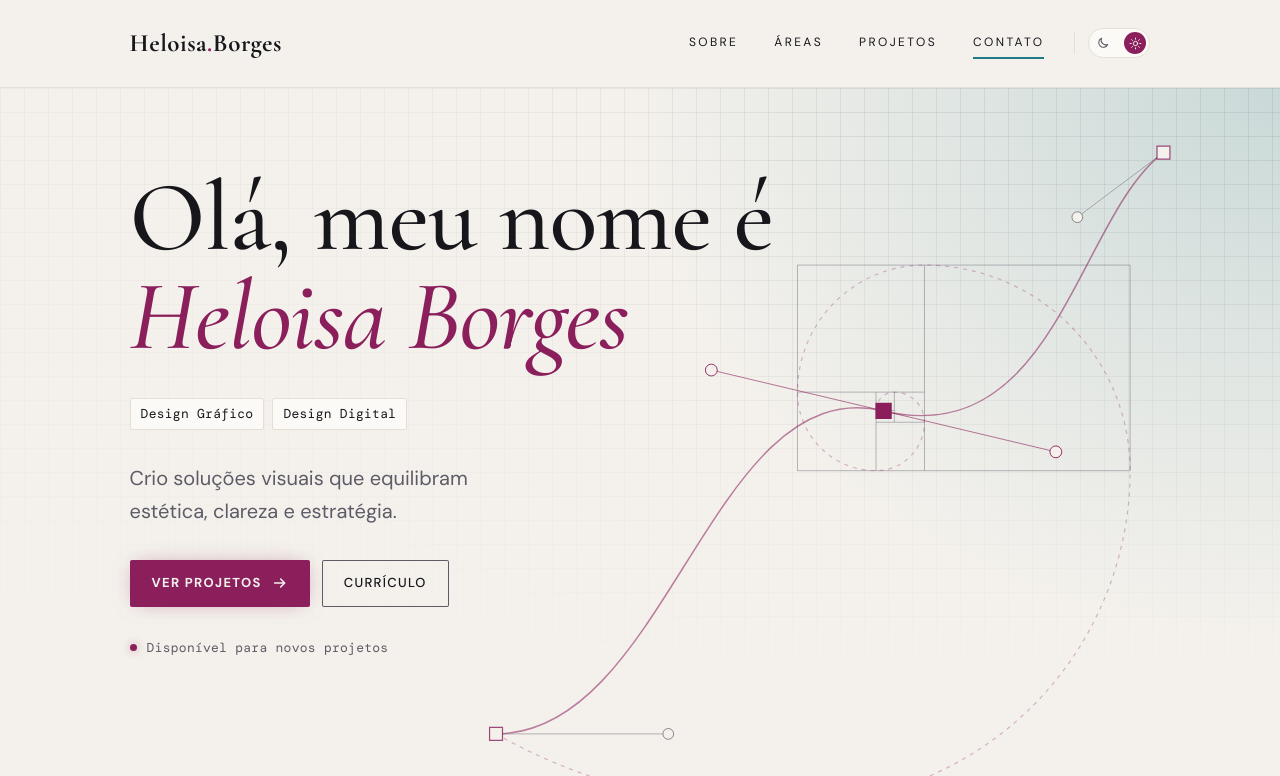
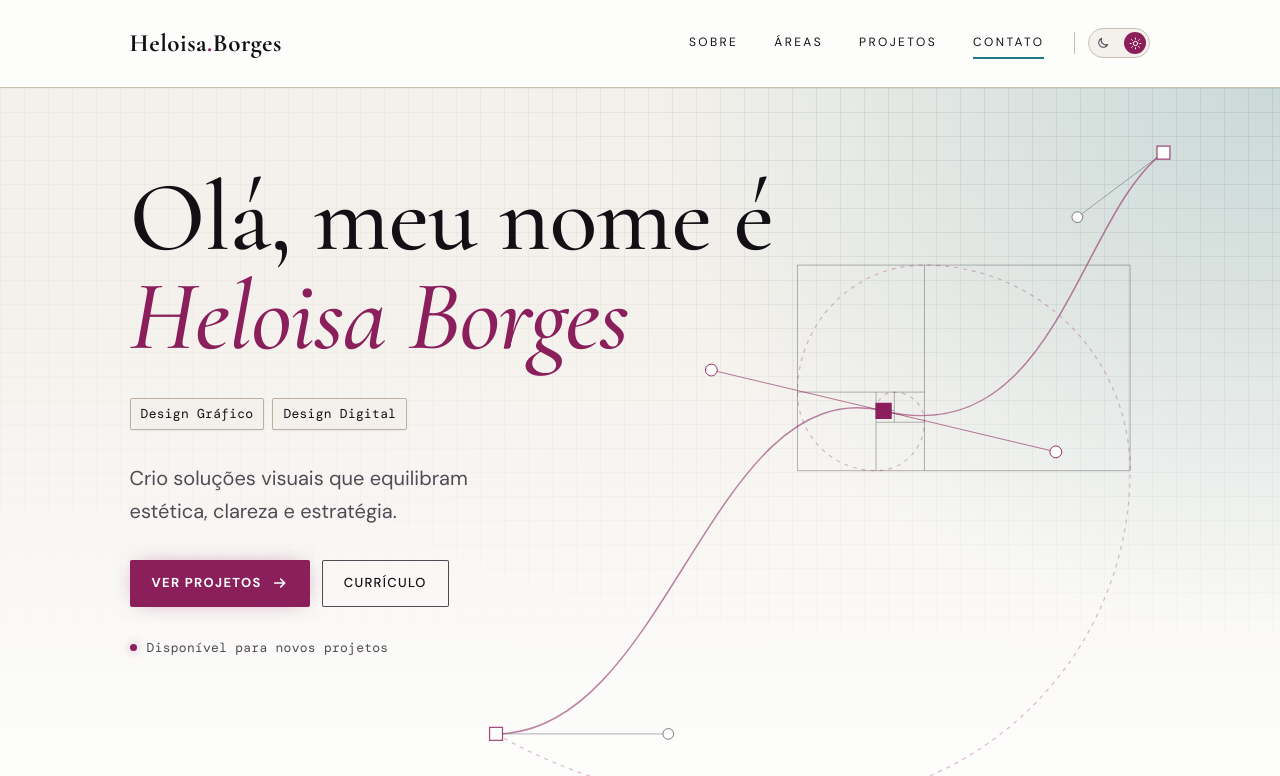
Before and after one commit to heloisa-borges/heloisa-borges.github.io, a plain HTML site: page index.html in a window 1280 px wide. Both pictures are taken after a click on the switch "Tema claro". Shown: the top 776 px of the page. Drawn offline with nearby package versions, Linux system fonts and the light colour scheme.

Commit message:
Tema claro: fundo #FDFDFC com topo em papel, header/rodapé claros, sombra nos cards; mais contraste nas linhas dos dois temas
Co-Authored-By: Claude Opus 5.5 <noreply@anthropic.com>
Claude-Session: https://claude.ai/code/session_01Jf5egMnLgc5bjRvxWaTRmv

```diff
--- a/index.html
+++ b/index.html
@@ -482,29 +482,38 @@ footer.rodape .inner{padding-block:0;min-height:86.8px;align-content:center}
 [data-hl].area__ver{opacity:1!important;transform:none!important}
 [data-hl].tp-atual{outline-color:#F07AA4!important;box-shadow:0 0 0 6px rgba(240,122,164,.18)}
 
+
+/* contraste de linhas: divisórias na cor de linha, contornos de cards e tags um tom mais forte */
+:root{--cor-linha:#3A3742;--cor-contorno:#46424F}
+.chip,.fora__itens>div,.projeto__link,.projeto__imagem{border-color:var(--cor-contorno)}
+.areas{background:var(--cor-contorno);border-color:var(--cor-contorno)}
 /* ===== Tema claro + chave sol/lua =====
    Escuro é o padrão. No claro, as cores de destaque se invertem:
    vinho aceso nos destaques (onde o escuro usa ciano) e ciano escuro nos detalhes (onde o escuro usa vinho). */
 :root[data-tema="claro"]{
-  --cor-carvao:#F4F1EC; --cor-superficie:#FBFAF7; --cor-linha:#E4DED5; /* papel quente: menos brilho na troca do escuro para o claro */
+  --cor-carvao:#FDFDFC; --cor-superficie:#F4F1EC; --cor-linha:#C9BFB1; --cor-contorno:#BCB1A1; /* fundo quase branco, cards e faixas em papel quente */
   --cor-vinho-aceso:#1F7A88;
   --cor-ciano:#8A1F5C; --cor-ciano-hover:#6E1849; --cor-ciano-suave:rgba(138,31,92,.08);
-  --cor-texto:#17161B; --cor-texto-suave:#5E5B67; --cor-rotulo:#6E6A78; --cor-texto-corpo:#2E2C35;
+  --cor-texto:#121014; --cor-texto-suave:#4E4B55; --cor-rotulo:#6E6A78; --cor-texto-corpo:#2E2C35;
   color-scheme:light;
 }
 [data-tema="claro"] .label-secao{color:var(--cor-rotulo)}
-[data-tema="claro"] header.nav{background:rgba(244,241,236,.88)}
-[data-tema="claro"] .hero{background:radial-gradient(70% 110% at 100% 0%, rgba(31,122,136,.20) 0%, rgba(31,122,136,.09) 38%, transparent 72%), var(--cor-carvao)}
+[data-tema="claro"] header.nav{background:rgba(253,253,252,.9)}
+[data-tema="claro"] .rodape{background:#FDFDFC}
+/* elevação suave nos cards e tags do tema claro */
+[data-tema="claro"] .fora__itens>div,[data-tema="claro"] .projeto__link,[data-tema="claro"] .areas,[data-tema="claro"] .diferencial{box-shadow:0 1px 2px rgba(18,16,20,.05),0 8px 24px -6px rgba(18,16,20,.08)}
+[data-tema="claro"] .chip{box-shadow:0 1px 2px rgba(18,16,20,.06)}
+[data-tema="claro"] .hero{background:radial-gradient(70% 110% at 100% 0%, rgba(31,122,136,.20) 0%, rgba(31,122,136,.09) 38%, transparent 72%), linear-gradient(180deg,#F4F1EC 0%,#F4F1EC 30%,#FDFDFC 100%)} /* topo em papel, sumindo até o Sobre */
 [data-tema="claro"] .hero::before{background-image:linear-gradient(rgba(23,22,27,.07) 1px,transparent 1px),linear-gradient(90deg,rgba(23,22,27,.07) 1px,transparent 1px)}
 [data-tema="claro"] .hero__luz{background-image:linear-gradient(rgba(138,31,92,.35) 1px,transparent 1px),linear-gradient(90deg,rgba(138,31,92,.35) 1px,transparent 1px)}
 /* a foto fica igual à do escuro: fundo, contorno e cantos decorativos nas cores do escuro */
 [data-tema="claro"] .photo-slot{background-color:#121116;--cor-carvao:#121116;--cor-superficie:#1C1B21;--cor-linha:#2A2830;--cor-ciano:#8FD3DE;--cor-texto-suave:#9C99A6}
-[data-tema="claro"] .projeto__imagem{background:linear-gradient(135deg,rgba(31,122,136,.20),#FBFAF7 60%,#EAE5DD)}
+[data-tema="claro"] .projeto__imagem{background:linear-gradient(135deg,rgba(31,122,136,.20),#FDFDFC 60%,#EAE5DD)}
 [data-tema="claro"] .btn-primary{box-shadow:0 0 22px -8px rgba(138,31,92,.6)}
 [data-tema="claro"] .btn-ghost{box-shadow:inset 0 0 0 1px var(--cor-texto-suave)}
 [data-tema="claro"] .btn-ghost:hover{box-shadow:inset 0 0 0 1px var(--cor-texto)}
 [data-tema="claro"] .status i{box-shadow:0 0 10px rgba(138,31,92,.45)}
-[data-tema="claro"] .topo-btn{background:rgba(244,241,236,.92)}
+[data-tema="claro"] .topo-btn{background:rgba(253,253,252,.92)}
 
 /* chave: no fim do menu, depois de uma linha fina; no celular, na linha do logo */
 header.nav nav{margin-left:auto}
```
